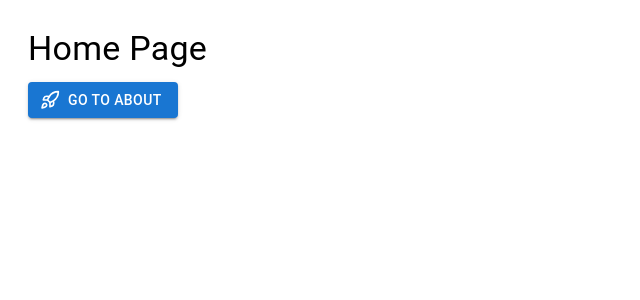
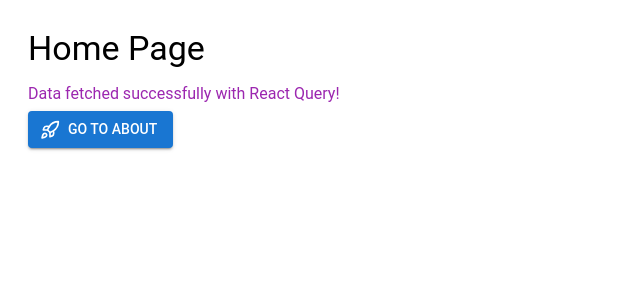
Before and after one commit to taimurwaheed/BudgetTrackingApp, a React (Vite) app: page / in a window 1280 px wide. Shown: the top 300 px of the page, without its empty margins (0-640 px from the left). Built offline with nearby package versions, Linux system fonts and the light colour scheme.

Commit message:
feat: add/test react-query + theme colors

```diff
--- a/src/App.tsx
+++ b/src/App.tsx
@@ -1,7 +1,21 @@
 import AppRoutes from "./router/routes";
+import { QueryClient, QueryClientProvider } from "@tanstack/react-query";
+import { UserProvider } from "./context/UserContext ";
+import { ThemeProvider } from "@mui/material";
+import { theme } from "./theme/theme";
+
+const queryClient = new QueryClient();
 
 function App() {
-  return <AppRoutes />;
+  return (
+    <ThemeProvider theme={theme}>
+      <QueryClientProvider client={queryClient}>
+        <UserProvider>
+          <AppRoutes />
+        </UserProvider>
+      </QueryClientProvider>
+    </ThemeProvider >
+  );
 }
 
 export default App;
--- a/src/pages/Home.tsx
+++ b/src/pages/Home.tsx
@@ -1,14 +1,38 @@
 import { Typography, Button } from "@mui/material";
 import { Rocket } from "lucide-react";
 import { Link } from "react-router-dom";
+import { useQuery } from "@tanstack/react-query";
+
+function fetchDummyData() {
+    return new Promise<string>((resolve) => {
+        setTimeout(() => {
+            resolve("Data fetched successfully with React Query!");
+        }, 1000);
+    });
+}
 
 export default function Home() {
+    const { data, isLoading, error } = useQuery({
+        queryKey: ["dummyData"],
+        queryFn: fetchDummyData,
+    });
+
     return (
         <div style={{ padding: 20 }}>
             <Typography variant="h4" gutterBottom>
                 Home Page
             </Typography>
-            <Button component={Link} to="/about" variant="contained" startIcon={<Rocket size={20} />}>
+
+            {isLoading && <Typography>Loading data...</Typography>}
+            {error && <Typography color="secondary">Error fetching data</Typography>}
+            {data && <Typography color="secondary" gutterBottom>{data}</Typography>}
+
+            <Button
+                component={Link}
+                to="/about"
+                variant="contained"
+                startIcon={<Rocket size={20} />}
+            >
                 Go to About
             </Button>
         </div>
```
